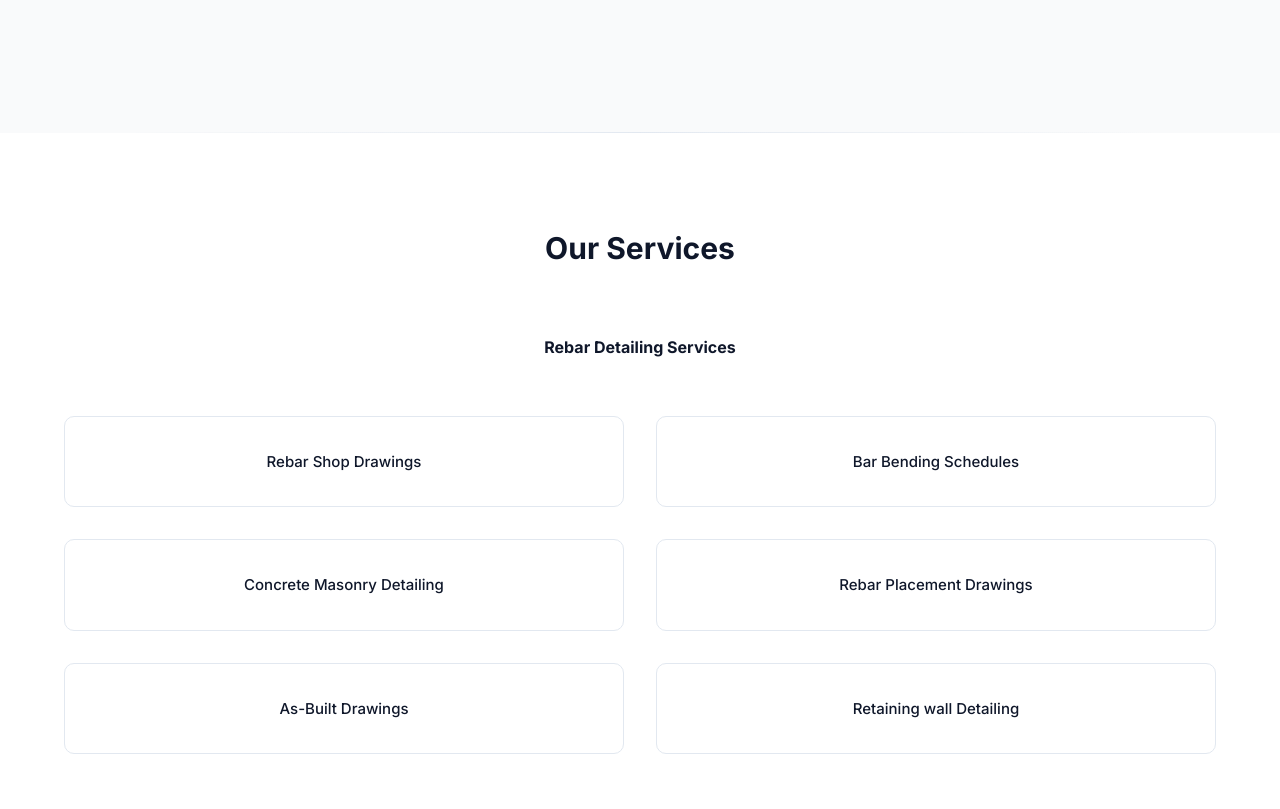
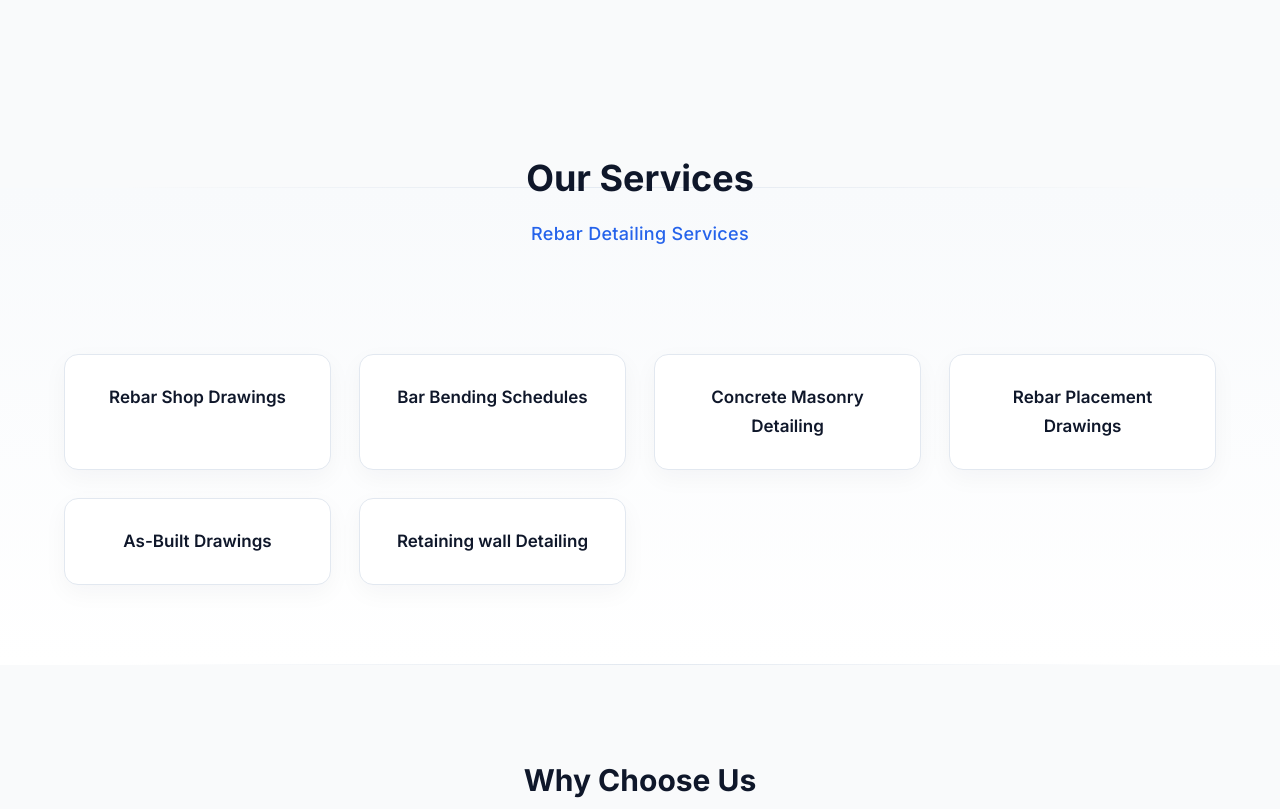
Before and after one commit to Manjusubramaniann/STRUCTIQ, a plain HTML site: page index.html in a window 1280 px wide. Shown: the part 1126-1935 px from the top of the page. Drawn offline with Linux system fonts and the light colour scheme.

Commit message:
alignment updated on home page

```diff
--- a/css/style.css
+++ b/css/style.css
@@ -1403,3 +1403,103 @@
 body.splash-active {
   overflow: hidden;
 }
+/* =========================
+   SERVICES PREVIEW – PREMIUM DESIGN
+========================= */
+.services-preview {
+  padding: 80px 0;
+  background: linear-gradient(
+    180deg,
+    #f8fafc 0%,
+    #ffffff 100%
+  );
+}
+
+.services-preview h2 {
+  text-align: center;
+  font-size: 36px;
+  font-weight: 700;
+  color: #0f172a;
+  margin-bottom: 10px;
+  margin-top: -120px;
+}
+
+.services-preview h4 {
+  font-size: 18px;
+  font-weight: 500;
+  color: #2563eb;
+  letter-spacing: 0.3px;
+}
+
+.service-grid {
+  margin-top: 50px;
+  display: grid;
+  grid-template-columns: repeat(auto-fit, minmax(260px, 1fr));
+  gap: 28px;
+}
+
+/* SERVICE CARD */
+.service-card {
+  background: #ffffff;
+  border-radius: 14px;
+  padding: 28px 22px;
+  text-align: center;
+
+  font-size: 17px;
+  font-weight: 600;
+  color: #0f172a;
+
+  border: 1px solid #e2e8f0;
+  box-shadow: 0 8px 24px rgba(15, 23, 42, 0.04);
+
+  cursor: default;
+  position: relative;
+  overflow: hidden;
+
+  transition: all 0.35s ease;
+}
+
+/* subtle top accent line */
+.service-card::before {
+  content: "";
+  position: absolute;
+  top: 0;
+  left: 0;
+  height: 4px;
+  width: 100%;
+  background: linear-gradient(
+    90deg,
+    #2563eb,
+    #38bdf8
+  );
+  opacity: 0;
+  transition: opacity 0.35s ease;
+}
+
+/* HOVER EFFECT */
+.service-card:hover {
+  transform: translateY(-6px);
+  box-shadow: 0 18px 40px rgba(15, 23, 42, 0.12);
+  border-color: #c7d2fe;
+}
+
+.service-card:hover::before {
+  opacity: 1;
+}
+
+/* MOBILE OPTIMIZATION */
+@media (max-width: 768px) {
+  .services-preview {
+    padding: 60px 0;
+  }
+
+  .services-preview h2 {
+
+    font-size: 28px;
+  }
+
+  .service-card {
+    font-size: 16px;
+    padding: 24px 18px;
+  }
+}
```
Also changed, not shown: index.html (+2 -1 lines), 10 other files.
